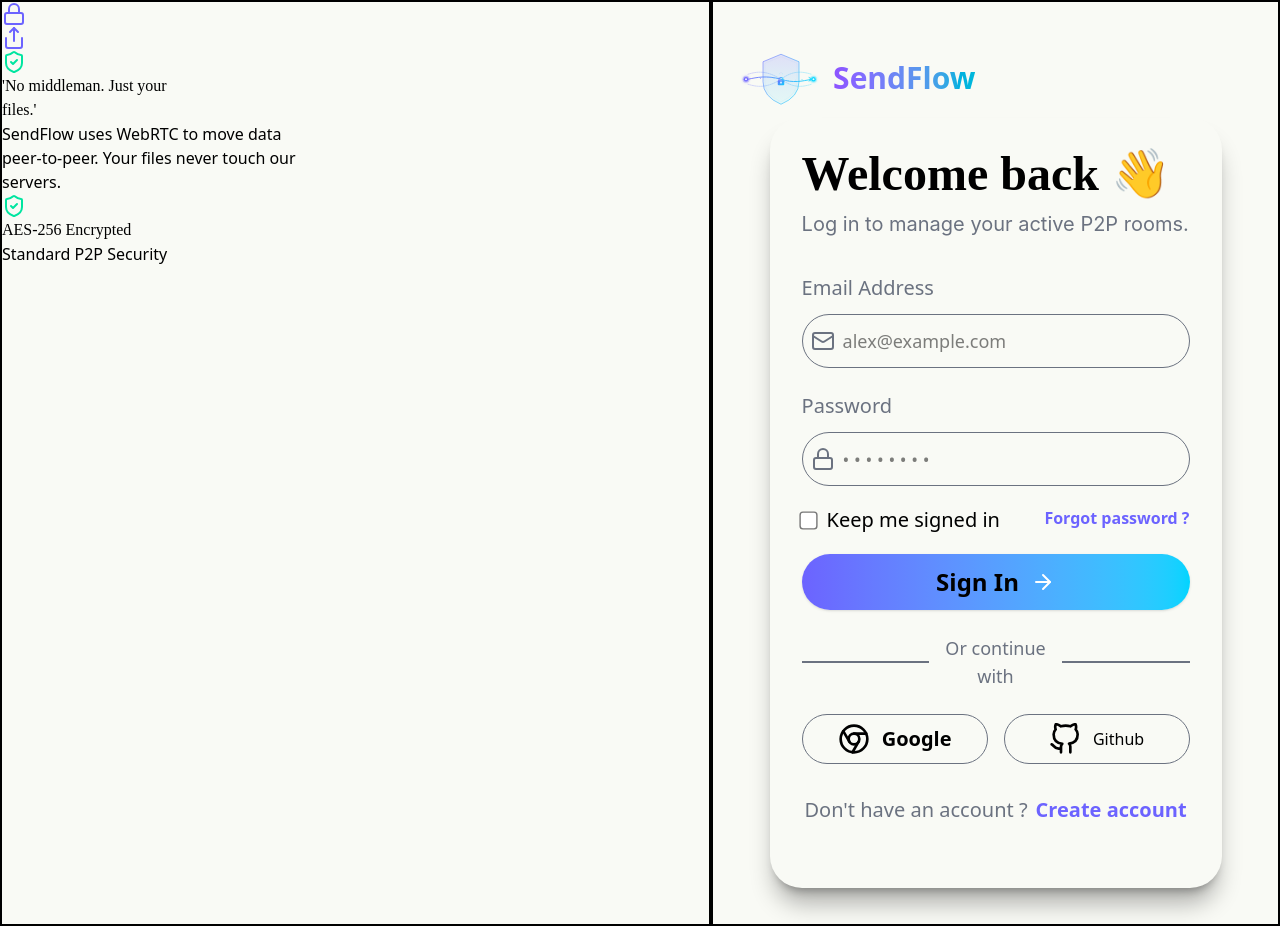
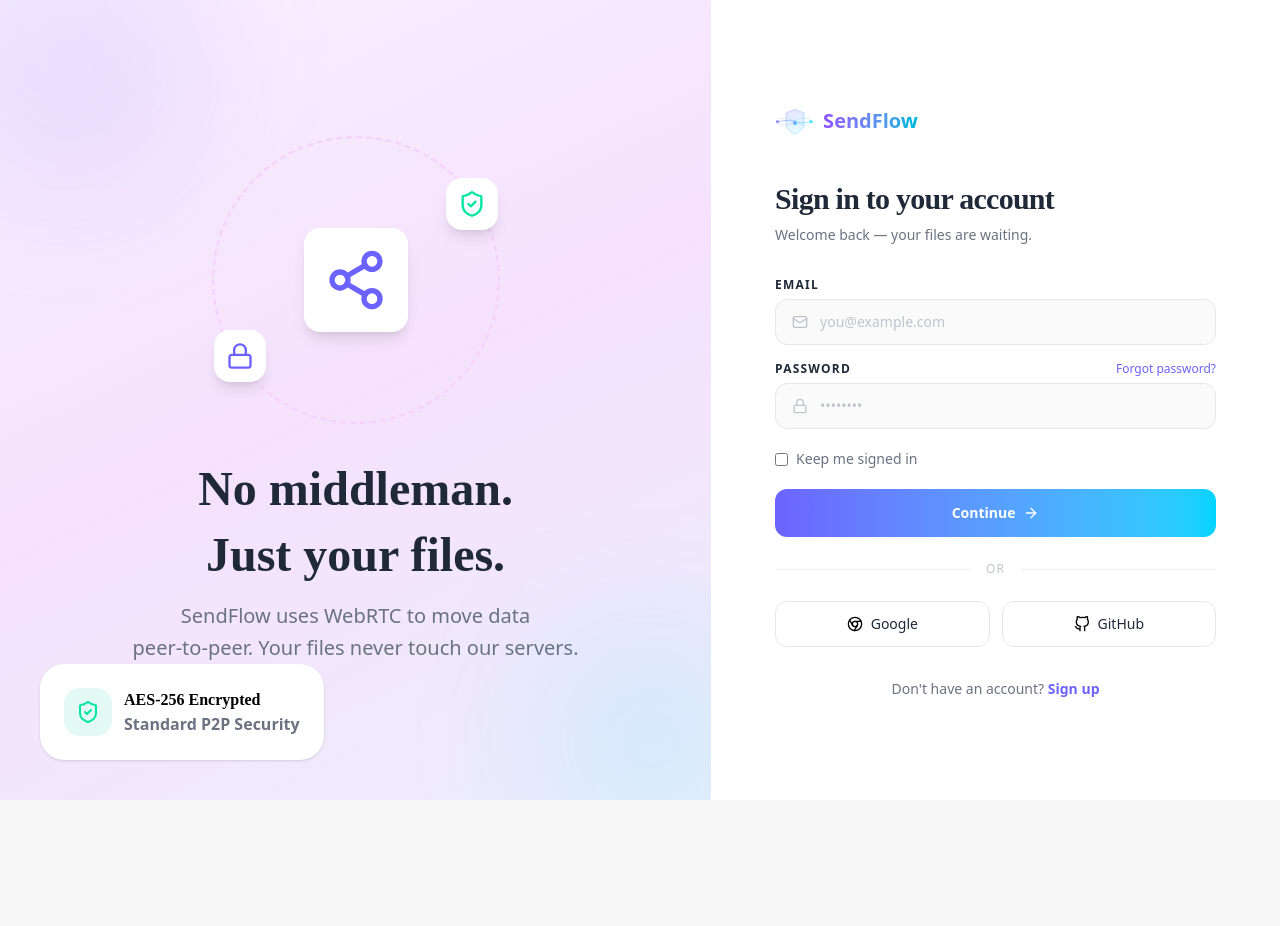
Before and after one commit to firdavsdev07/SendFlow, a React (Vite) app in the folder web/: page /auth/login in a window 1280 px wide. After the commit the page ends 800 px from the top, so only its background shows below. Built offline with nearby package versions, Linux system fonts and the light colour scheme.

Commit message:
Enhance Login and Register components with improved layout, accessibility, and styling; add user input fields and validation

```diff
--- a/web/src/pages/auth/Login.tsx
+++ b/web/src/pages/auth/Login.tsx
@@ -1,117 +1,130 @@
-import { ArrowRight, Lock, Mail, Share, ShieldCheck } from "lucide-react";
+import { ArrowRight, Lock, Mail, Share2, ShieldCheck } from "lucide-react";
+import { Link } from "react-router-dom";
 import logo from "../../assets/logo.svg";
 import github from "../../assets/github.svg";
 import chrome from "../../assets/chrome.svg";
 
 function Login() {
   return (
-    <div className="grid grid-cols-1 lg:grid-cols-9 bg-[#f9faf5]">
-      <div className="border-2  lg:col-span-5">
-        <div>
-          <div className="icon">
-            <Lock className=" text-violet" />
+    <div className="grid grid-cols-1 relative lg:grid-cols-9 bg-[#f9faf5] min-h-screen">
+      <div className="flex flex-col justify-center items-center bg-[linear-gradient(155deg,#faf0ff_0%,#f5e1fc_50%,#edeefc_100%)] lg:col-span-5 px-16 relative overflow-hidden">
+        {/* Decorative blobs */}
+        <div className="absolute top-[-80px] left-[-80px] w-72 h-72 bg-violet/10 rounded-full blur-3xl pointer-events-none" />
+        <div className="absolute bottom-[-60px] right-[-60px] w-60 h-60 bg-cyan/10 rounded-full blur-3xl pointer-events-none" />
+
+        <div className="relative flex border-2 border-dashed border-fuchsia-200 rounded-full w-72 h-72 justify-center items-center">
+          <div className="absolute bottom-10 left-0 bg-white rounded-2xl shadow-lg p-3">
+            <Lock className="w-7 h-7 text-violet" />
           </div>
-          <div className="icon">
-            <Share className=" text-violet" />
+          <div className="bg-white rounded-2xl shadow-lg p-5">
+            <Share2 className="w-16 h-16 text-violet" />
           </div>
-          <div className="icon">
-            <ShieldCheck className="text-mint" />
+          <div className="absolute top-10 right-0 bg-white rounded-2xl shadow-lg p-3">
+            <ShieldCheck className="w-7 h-7 text-mint" />
           </div>
         </div>
-        <h1>
-          'No middleman. Just your <br /> files.'
-        </h1>
-        <p>
-          SendFlow uses WebRTC to move data <br /> peer-to-peer. Your files
-          never touch our <br /> servers.
+
+        <h2 className="text-5xl font-bold text-center text-text-primary mt-8 leading-snug">
+          No middleman.<br />Just your files.
+        </h2>
+        <p className="text-center text-text-muted text-xl mt-3 leading-relaxed">
+          SendFlow uses WebRTC to move data<br />peer-to-peer. Your files never touch our servers.
         </p>
-        <div>
-          <div className="icon">
+
+        <div className="flex absolute bottom-10 left-10 items-center bg-white p-6 gap-3 rounded-3xl shadow-sm">
+          <div className="p-3 bg-[#e3faf4] rounded-2xl">
             <ShieldCheck className="text-mint" />
           </div>
           <div>
-            <h3>AES-256 Encrypted</h3>
-            <p>Standard P2P Security</p>
+            <h3 className="font-semibold">AES-256 Encrypted</h3>
+            <p className="text-text-muted font-semibold">Standard P2P Security</p>
           </div>
         </div>
       </div>
-      <div className="border-2 py-9 lg:col-span-4">
-        <a href="/" className="flex items-center gap-3 pl-7">
-          <img src={logo} alt="SendFlow" className="w-20 h-20" />
-          <span className="font-bold text-3xl bg-linear-to-r from-violet-500 to-cyan-500 bg-clip-text text-transparent">
+      <div className="flex flex-col justify-center items-center lg:col-span-4 bg-white px-16 shadow-[-8px_0_30px_rgba(0,0,0,0.06)]">
+        <div className="w-full max-w-md">
+          <Link to="/" className="flex items-center gap-2 mb-10">
+            <img src={logo} alt="SendFlow" className="w-10 h-10" />
+            <span className="font-bold text-xl bg-linear-to-r from-violet-500 to-cyan-500 bg-clip-text text-transparent">
               SendFlow
             </span>
-        </a>
-        <div className="w-[80%] m-auto shadow-xl/30 rounded-4xl box-border p-8">
-          <h1 className="text-5xl font-bold">Welcome back 👋</h1>
-          <p className="text-xl text-text-muted font-sans py-3">
-            Log in to manage your active P2P rooms.
+          </Link>
+
+          <h1 className="text-3xl font-bold text-text-primary tracking-tight">Sign in to your account</h1>
+          <p className="text-sm text-text-muted mt-2 mb-8">
+            Welcome back — your files are waiting.
           </p>
-          <form className="py-6">
-            <label htmlFor="email" className="text-xl  text-text-muted">
-              Email Address
+
+          <form className="flex flex-col gap-4">
+            <div className="flex flex-col gap-1.5">
+              <label className="text-xs font-semibold text-text-primary uppercase tracking-widest">
+                Email
               </label>
-            <div className="flex items-center  gap-2 border border-text-muted mt-3 mb-6 py-3 px-2 rounded-full">
-              <Mail className="text-text-muted" />
+              <div className="flex items-center gap-3 border border-[#e5e7eb] bg-[#fafafa] rounded-xl px-4 py-3 focus-within:bg-white focus-within:border-violet focus-within:ring-3 focus-within:ring-violet/10 transition-all duration-200">
+                <Mail className="w-4 h-4 text-[#c0c4cc] shrink-0" />
                 <input
-                className=" border-0 text-lg outline-0"
-                type="text"
-                placeholder="alex@example.com"
+                  className="flex-1 text-sm outline-none bg-transparent text-text-primary placeholder:text-[#c0c4cc]"
+                  type="email"
+                  placeholder="you@example.com"
                 />
               </div>
-            <label htmlFor="password" className="text-xl  text-text-muted">
+            </div>
+
+            <div className="flex flex-col gap-1.5">
+              <div className="flex justify-between items-center">
+                <label className="text-xs font-semibold text-text-primary uppercase tracking-widest">
                   Password
                 </label>
-            <div className="flex items-center  gap-2 border border-text-muted mt-3 py-3 px-2 rounded-full">
-              <Lock className="text-text-muted" />
+                <a href="#" className="text-xs text-violet font-medium hover:opacity-70 transition-opacity">
+                  Forgot password?
+                </a>
+              </div>
+              <div className="flex items-center gap-3 border border-[#e5e7eb] bg-[#fafafa] rounded-xl px-4 py-3 focus-within:bg-white focus-within:border-violet focus-within:ring-3 focus-within:ring-violet/10 transition-all duration-200">
+                <Lock className="w-4 h-4 text-[#c0c4cc] shrink-0" />
                 <input
-                className=" border-0 text-lg outline-0"
-                type="text"
-                placeholder="• • • • • • • •"
+                  className="flex-1 text-sm outline-none bg-transparent text-text-primary placeholder:text-[#c0c4cc]"
+                  type="password"
+                  placeholder="••••••••"
                 />
               </div>
+            </div>
 
-            <div className="flex justify-between my-5">
-              <div className="flex gap-3 items-center ">
-                <input type="checkbox" className=" scale-140" />
-                <label htmlFor="checkbox" className="text-xl">
+            <div className="flex gap-2 items-center mt-1">
+              <input type="checkbox" id="remember" className="accent-violet" />
+              <label htmlFor="remember" className="text-sm text-text-muted cursor-pointer select-none">
                 Keep me signed in
               </label>
             </div>
-              <a href="#" className=" text-violet font-bold">
-                Forgot password ?
-              </a>
-            </div>
-            <button className="flex w-full justify-center font-semibold shadow-sm items-center gap-3 rounded-full text-2xl bg-linear-to-r from-violet to-cyan py-3 px-5 cursor-pointer transition-opacity duration-200 hover:opacity-85">
-              <span> Sign In </span>
-              <ArrowRight className="text-white" />
+
+            <button className="flex w-full justify-center font-semibold items-center gap-2 rounded-xl text-sm text-white bg-linear-to-r from-violet to-cyan py-3.5 cursor-pointer transition-opacity duration-200 hover:opacity-85 mt-1">
+              <span>Continue</span>
+              <ArrowRight className="w-4 h-4" />
             </button>
           </form>
-          <div className="">
-            <div className="flex pb-6 items-center justify-between">
-              <div className=" bg-text-muted w-[35%] h-0.5"></div>
-              <p className="text-lg text-center  text-text-muted">
-                Or continue with
-              </p>
-              <div className=" bg-text-muted w-[35%] h-0.5"></div>
+
+          <div className="flex items-center gap-4 my-6">
+            <div className="flex-1 h-px bg-[#f0f0f0]"></div>
+            <span className="text-xs text-[#c0c4cc] uppercase tracking-widest">or</span>
+            <div className="flex-1 h-px bg-[#f0f0f0]"></div>
           </div>
-            <div className="flex gap-4 justify-center">
-              <button className="flex w-[50%] justify-center items-center gap-3 py-2 border border-text-muted rounded-full">
-                <img src={chrome} alt="Chrome" className="w-8 h-8" />
-                <span className=" font-semibold text-xl">Google</span>
+
+          <div className="flex gap-3">
+            <button className="flex flex-1 justify-center items-center gap-2 py-3 border border-[#e5e7eb] bg-white rounded-xl hover:bg-[#fafafa] transition-colors duration-200 text-sm font-medium text-text-primary">
+              <img src={chrome} alt="Google" className="w-4 h-4" />
+              Google
             </button>
-              <button className="flex w-[50%] justify-center items-center gap-3 py-2 border border-text-muted rounded-full">
-                <img src={github} alt="GitHub" className="w-8 h-8" />
-                <span>Github</span>
+            <button className="flex flex-1 justify-center items-center gap-2 py-3 border border-[#e5e7eb] bg-white rounded-xl hover:bg-[#fafafa] transition-colors duration-200 text-sm font-medium text-text-primary">
+              <img src={github} alt="GitHub" className="w-4 h-4" />
+              GitHub
             </button>
           </div>
-          </div>
-          <div className="flex gap-2 py-8 text-xl justify-center">
-            <p className="text-text-muted">Don't have an account ? </p>{" "}
-            <a href="" className="text-violet font-bold">
-              Create account
-            </a>
-          </div>
+
+          <p className="text-sm text-center text-text-muted mt-8">
+            Don't have an account?{" "}
+            <Link to="/auth/register" className="text-violet font-semibold hover:opacity-70 transition-opacity">
+              Sign up
+            </Link>
+          </p>
         </div>
       </div>
     </div>
--- a/web/src/pages/auth/Register.tsx
+++ b/web/src/pages/auth/Register.tsx
@@ -1,5 +1,148 @@
+import { ArrowRight, Lock, Mail, Share2, ShieldCheck, User } from "lucide-react";
+import { Link } from "react-router-dom";
+import logo from "../../assets/logo.svg";
+import github from "../../assets/github.svg";
+import chrome from "../../assets/chrome.svg";
+
 function Register() {
-  return <div>Register</div>;
+  return (
+    <div className="grid grid-cols-1 relative lg:grid-cols-9 bg-[#f9faf5] min-h-screen">
+      {/* Left */}
+      <div className="flex flex-col justify-center items-center bg-[linear-gradient(155deg,#faf0ff_0%,#f5e1fc_50%,#edeefc_100%)] lg:col-span-5 px-16 relative overflow-hidden">
+        <div className="absolute top-[-80px] left-[-80px] w-72 h-72 bg-violet/10 rounded-full blur-3xl pointer-events-none" />
+        <div className="absolute bottom-[-60px] right-[-60px] w-60 h-60 bg-cyan/10 rounded-full blur-3xl pointer-events-none" />
+
+        <div className="relative flex border-2 border-dashed border-fuchsia-200 rounded-full w-72 h-72 justify-center items-center">
+          <div className="absolute bottom-10 left-0 bg-white rounded-2xl shadow-lg p-3">
+            <Lock className="w-7 h-7 text-violet" />
+          </div>
+          <div className="bg-white rounded-2xl shadow-lg p-5">
+            <Share2 className="w-16 h-16 text-violet" />
+          </div>
+          <div className="absolute top-10 right-0 bg-white rounded-2xl shadow-lg p-3">
+            <ShieldCheck className="w-7 h-7 text-mint" />
+          </div>
+        </div>
+
+        <h2 className="text-5xl font-bold text-center text-text-primary mt-8 leading-snug">
+          Start sharing.<br />No limits.
+        </h2>
+        <p className="text-center text-text-muted text-xl mt-3 leading-relaxed">
+          Create your free account and transfer<br />files directly — no servers, no tracking.
+        </p>
+
+        <div className="flex absolute bottom-10 left-10 items-center bg-white p-6 gap-3 rounded-3xl shadow-sm">
+          <div className="p-3 bg-[#e3faf4] rounded-2xl">
+            <ShieldCheck className="text-mint" />
+          </div>
+          <div>
+            <h3 className="font-semibold">AES-256 Encrypted</h3>
+            <p className="text-text-muted font-semibold">Standard P2P Security</p>
+          </div>
+        </div>
+      </div>
+
+      {/* Right */}
+      <div className="flex flex-col justify-center items-center lg:col-span-4 bg-white px-16 shadow-[-8px_0_30px_rgba(0,0,0,0.06)]">
+        <div className="w-full max-w-md">
+          <Link to="/" className="flex items-center gap-2 mb-10">
+            <img src={logo} alt="SendFlow" className="w-10 h-10" />
+            <span className="font-bold text-xl bg-linear-to-r from-violet-500 to-cyan-500 bg-clip-text text-transparent">
+              SendFlow
+            </span>
+          </Link>
+
+          <h1 className="text-3xl font-bold text-text-primary tracking-tight">Create your account</h1>
+          <p className="text-sm text-text-muted mt-2 mb-8">
+            Free forever. No credit card required.
+          </p>
+
+          <form className="flex flex-col gap-4">
+            <div className="flex flex-col gap-1.5">
+              <label className="text-xs font-semibold text-text-primary uppercase tracking-widest">
+                Full Name
+              </label>
+              <div className="flex items-center gap-3 border border-[#e5e7eb] bg-[#fafafa] rounded-xl px-4 py-3 focus-within:bg-white focus-within:border-violet focus-within:ring-3 focus-within:ring-violet/10 transition-all duration-200">
+                <User className="w-4 h-4 text-[#c0c4cc] shrink-0" />
+                <input
+                  className="flex-1 text-sm outline-none bg-transparent text-text-primary placeholder:text-[#c0c4cc]"
+                  type="text"
+                  placeholder="Alex Johnson"
+                />
+              </div>
+            </div>
+
+            <div className="flex flex-col gap-1.5">
+              <label className="text-xs font-semibold text-text-primary uppercase tracking-widest">
+                Email
+              </label>
+              <div className="flex items-center gap-3 border border-[#e5e7eb] bg-[#fafafa] rounded-xl px-4 py-3 focus-within:bg-white focus-within:border-violet focus-within:ring-3 focus-within:ring-violet/10 transition-all duration-200">
+                <Mail className="w-4 h-4 text-[#c0c4cc] shrink-0" />
+                <input
+                  className="flex-1 text-sm outline-none bg-transparent text-text-primary placeholder:text-[#c0c4cc]"
+                  type="email"
+                  placeholder="you@example.com"
+                />
+              </div>
+            </div>
+
+            <div className="flex flex-col gap-1.5">
+              <label className="text-xs font-semibold text-text-primary uppercase tracking-widest">
+                Password
+              </label>
+              <div className="flex items-center gap-3 border border-[#e5e7eb] bg-[#fafafa] rounded-xl px-4 py-3 focus-within:bg-white focus-within:border-violet focus-within:ring-3 focus-within:ring-violet/10 transition-all duration-200">
+                <Lock className="w-4 h-4 text-[#c0c4cc] shrink-0" />
+                <input
+                  className="flex-1 text-sm outline-none bg-transparent text-text-primary placeholder:text-[#c0c4cc]"
+                  type="password"
+                  placeholder="••••••••"
+                />
+              </div>
+            </div>
+
+            <div className="flex gap-2 items-start mt-1">
+              <input type="checkbox" id="terms" className="accent-violet mt-0.5" />
+              <label htmlFor="terms" className="text-sm text-text-muted cursor-pointer select-none leading-relaxed">
+                I agree to the{" "}
+                <a href="#" className="text-violet font-medium hover:opacity-70 transition-opacity">Terms of Service</a>
+                {" "}and{" "}
+                <a href="#" className="text-violet font-medium hover:opacity-70 transition-opacity">Privacy Policy</a>
+              </label>
+            </div>
+
+            <button className="flex w-full justify-center font-semibold items-center gap-2 rounded-xl text-sm text-white bg-linear-to-r from-violet to-cyan py-3.5 cursor-pointer transition-opacity duration-200 hover:opacity-85 mt-1">
+              <span>Create Account</span>
+              <ArrowRight className="w-4 h-4" />
+            </button>
+          </form>
+
+          <div className="flex items-center gap-4 my-6">
+            <div className="flex-1 h-px bg-[#f0f0f0]"></div>
+            <span className="text-xs text-[#c0c4cc] uppercase tracking-widest">or</span>
+            <div className="flex-1 h-px bg-[#f0f0f0]"></div>
+          </div>
+
+          <div className="flex gap-3">
+            <button className="flex flex-1 justify-center items-center gap-2 py-3 border border-[#e5e7eb] bg-white rounded-xl hover:bg-[#fafafa] transition-colors duration-200 text-sm font-medium text-text-primary">
+              <img src={chrome} alt="Google" className="w-4 h-4" />
+              Google
+            </button>
+            <button className="flex flex-1 justify-center items-center gap-2 py-3 border border-[#e5e7eb] bg-white rounded-xl hover:bg-[#fafafa] transition-colors duration-200 text-sm font-medium text-text-primary">
+              <img src={github} alt="GitHub" className="w-4 h-4" />
+              GitHub
+            </button>
+          </div>
+
+          <p className="text-sm text-center text-text-muted mt-8">
+            Already have an account?{" "}
+            <Link to="/auth/login" className="text-violet font-semibold hover:opacity-70 transition-opacity">
+              Sign in
+            </Link>
+          </p>
+        </div>
+      </div>
+    </div>
+  );
 }
 
 export default Register;
```
Lines whose indentation alone changed are shown as unchanged.
